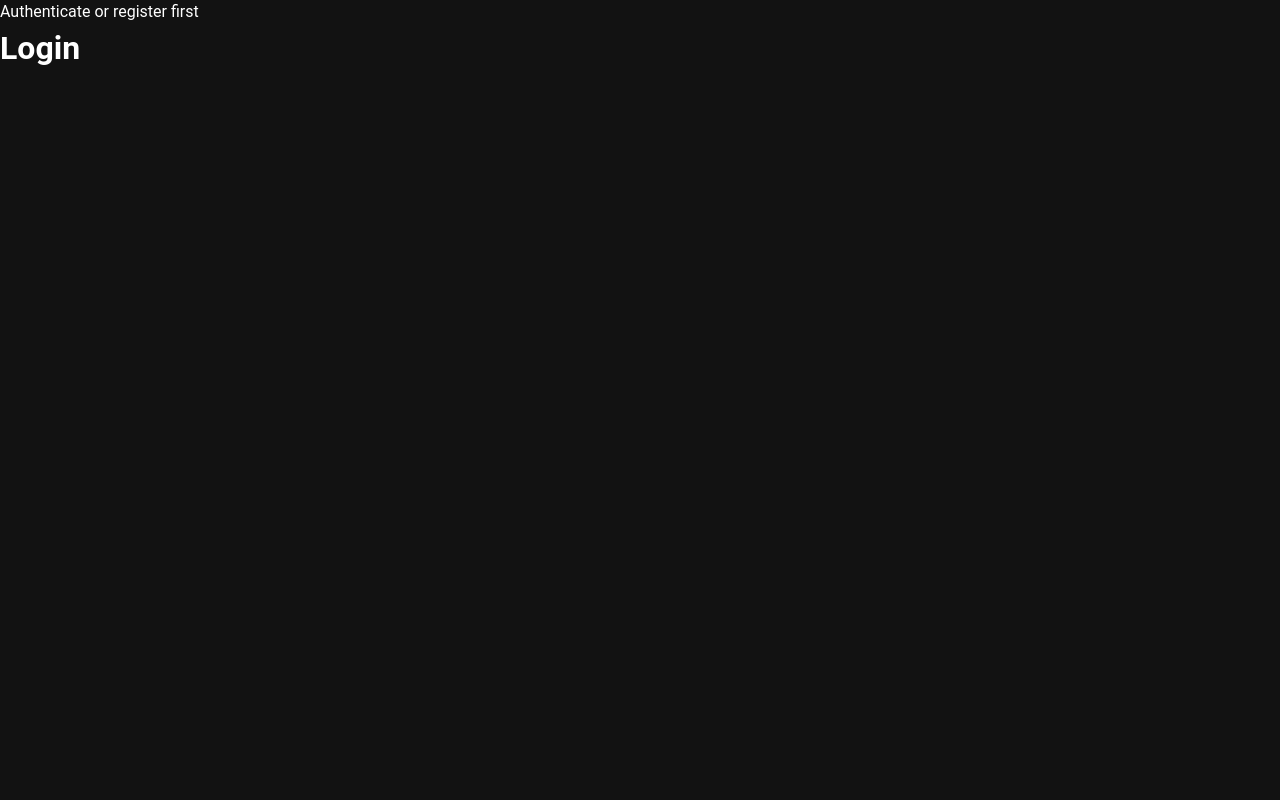
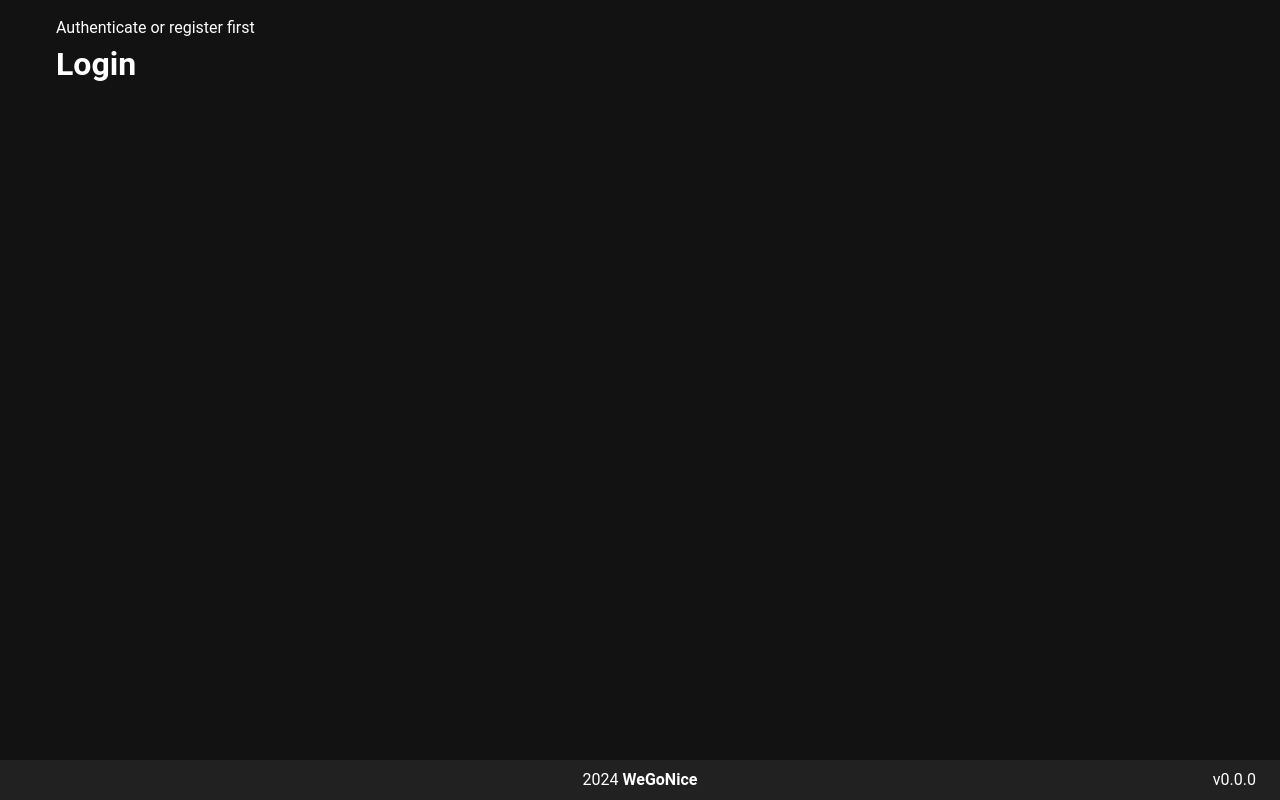
Before and after one commit to PfMartin/wegonice-app, a Nuxt app: page /auth/login in a window 1280 px wide. Built offline with nearby package versions, Linux system fonts and the light colour scheme.

Commit message:
Added template for version

```diff
--- /dev/null
+++ b/components/BottomBar.vue
@@ -0,0 +1,13 @@
+<template>
+  <v-footer>
+    <v-row justify="center" no-gutters>
+      <v-col cols="4"></v-col>
+      <v-col class="text-center" cols="4"
+        >{{ new Date().getFullYear() }} <strong>WeGoNice</strong></v-col
+      >
+      <v-col class="text-center d-flex justify-end pr-2" cols="4">v0.0.0</v-col>
+    </v-row>
+  </v-footer>
+</template>
+
+<script setup lang="ts"></script>
--- a/layouts/auth.vue
+++ b/layouts/auth.vue
@@ -1,8 +1,18 @@
 <template>
-  <div>
-    <p>Authenticate or register first</p>
-    <slot />
-  </div>
+  <v-layout>
+    <div class="w-100 h-screen d-flex flex-column justify-space-between">
+      <v-container>
+        <p>Authenticate or register first</p>
+        <slot />
+      </v-container>
+
+      <div>
+        <bottom-bar />
+      </div>
+    </div>
+  </v-layout>
 </template>
 
-<script setup lang="ts"></script>
+<script setup lang="ts">
+import BottomBar from '../components/BottomBar.vue'
+</script>
```
